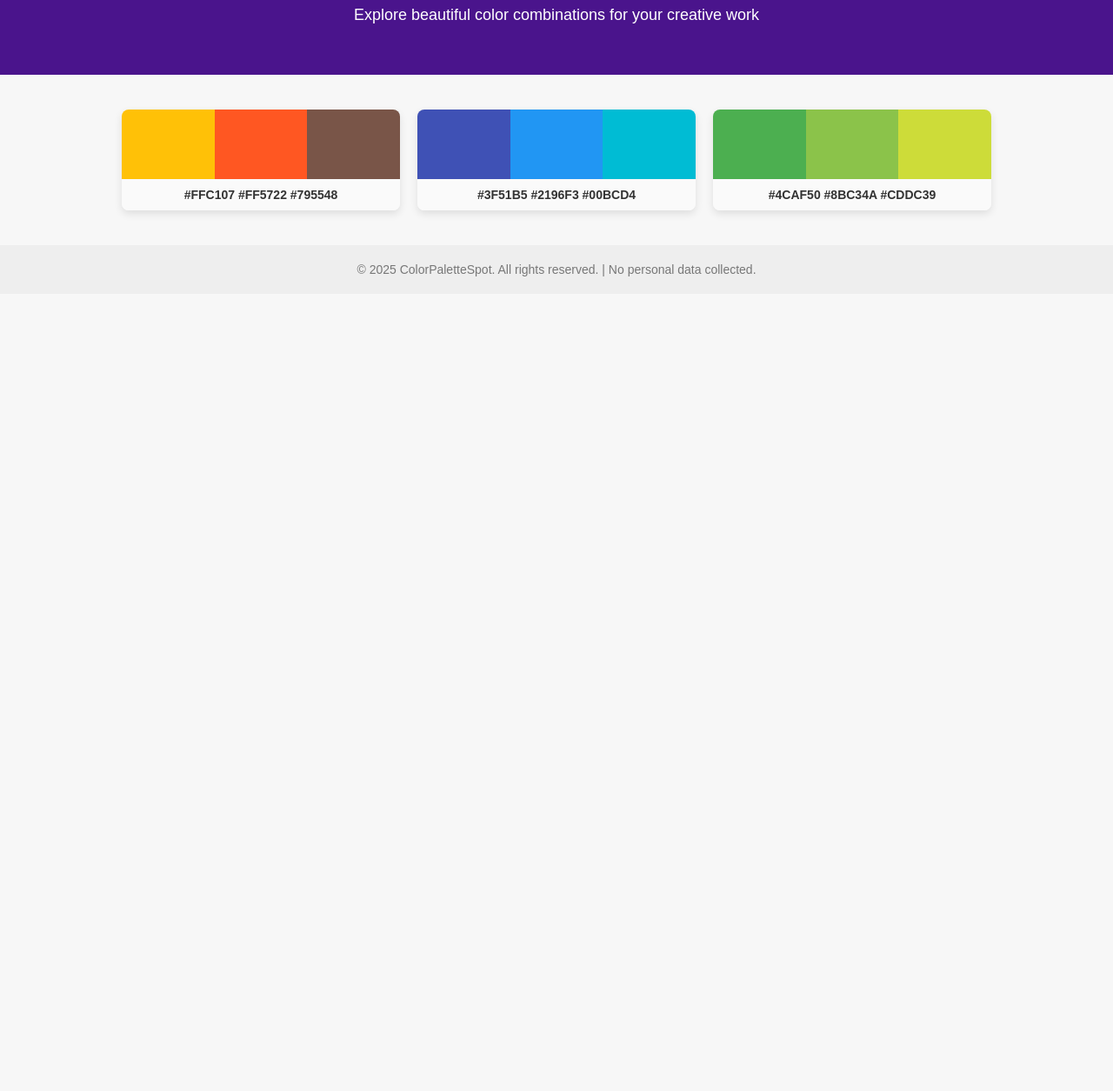
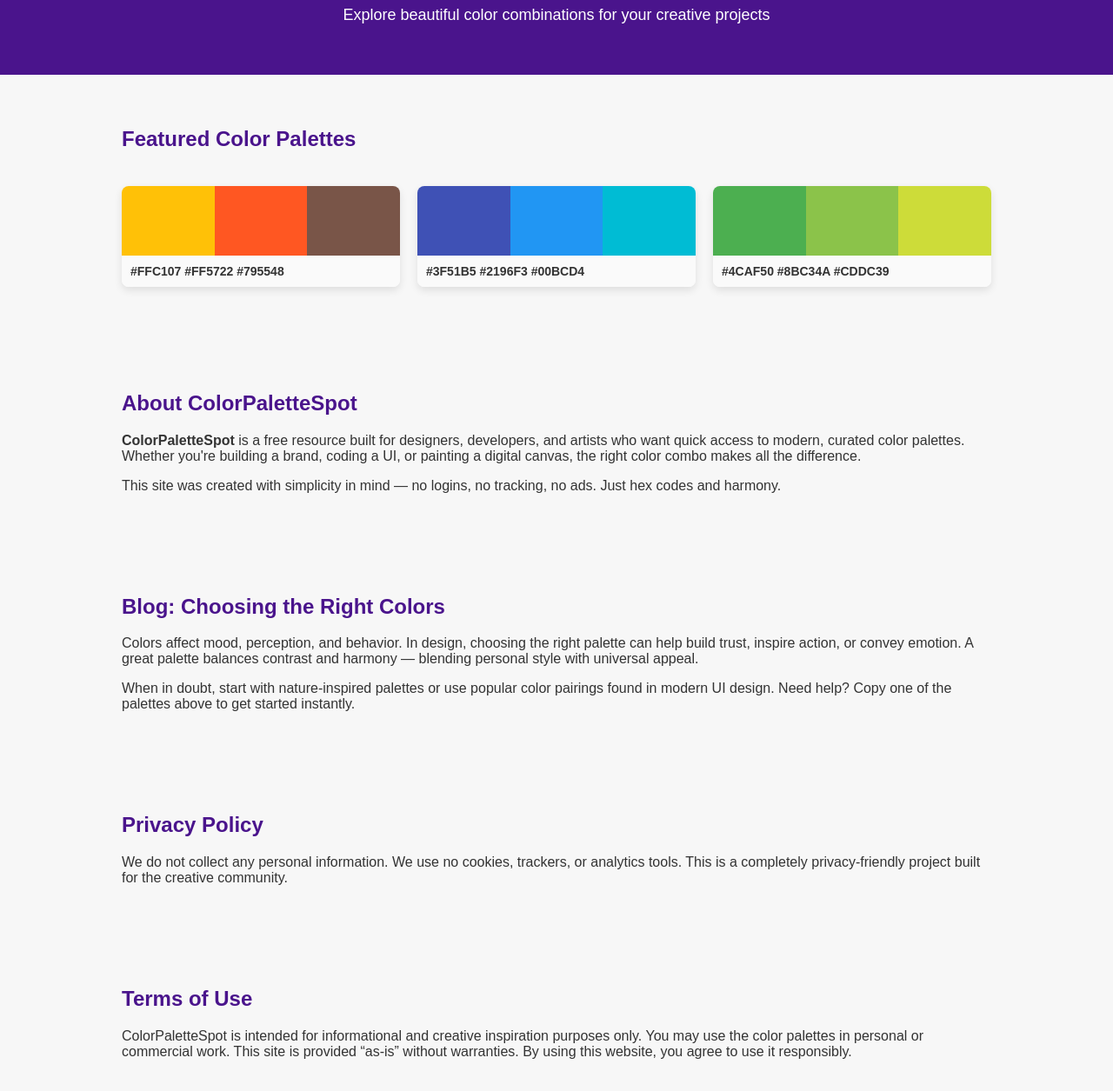
Before and after one commit to robert9868/colorpallet, a plain HTML site: page index.html in a window 1280 px wide. Shown: the part 85-1340 px from the top of the page at 87% size. Before the commit the page ends 800 px from the top, so only its background shows below. Drawn offline with Linux system fonts and the light colour scheme.

Commit message:
Update index.html

```diff
--- a/index.html
+++ b/index.html
@@ -3,10 +3,10 @@
 <head>
   <meta charset="UTF-8" />
   <meta name="viewport" content="width=device-width, initial-scale=1.0"/>
-  <meta name="description" content="Discover beautiful and modern color palettes for your design and development projects." />
-  <meta name="keywords" content="color palette, web design colors, hex codes, design inspiration, UI colors, branding palettes" />
+  <meta name="description" content="ColorPaletteSpot offers free curated color palettes and hex codes for designers, developers, and artists. No signup required." />
+  <meta name="keywords" content="color palette, hex code, design colors, web design, color schemes, ui colors, creative inspiration" />
   <meta name="author" content="ColorPaletteSpot" />
-  <title>ColorPaletteSpot – Free Color Palettes for Creatives</title>
+  <title>ColorPaletteSpot – Free Color Palettes & Design Inspiration</title>
   <style>
     body {
       font-family: Arial, sans-serif;
@@ -28,13 +28,17 @@
       margin-top: 10px;
       font-size: 18px;
     }
+    section {
+      padding: 40px 20px;
+      max-width: 1000px;
+      margin: auto;
+      text-align: left;
+    }
     .palette-grid {
       display: grid;
       grid-template-columns: repeat(auto-fit, minmax(220px, 1fr));
       gap: 20px;
-      padding: 40px 20px;
-      max-width: 1000px;
-      margin: auto;
+      padding: 20px 0;
     }
     .palette {
       background: white;
@@ -48,7 +52,6 @@
     .color {
       flex: 1;
       height: 80px;
-      position: relative;
       cursor: pointer;
     }
     .hex {
@@ -62,6 +65,10 @@
       padding: 20px;
       font-size: 14px;
       color: #777;
+      text-align: center;
+    }
+    h2 {
+      color: #4a148c;
     }
   </style>
   <script>
@@ -75,9 +82,11 @@
 
   <header>
     <h1>ColorPaletteSpot</h1>
-    <p>Explore beautiful color combinations for your creative work</p>
+    <p>Explore beautiful color combinations for your creative projects</p>
   </header>
 
+  <section>
+    <h2>Featured Color Palettes</h2>
     <div class="palette-grid">
       <div class="palette">
         <div class="colors">
@@ -87,7 +96,6 @@
         </div>
         <div class="hex">#FFC107 #FF5722 #795548</div>
       </div>
-
       <div class="palette">
         <div class="colors">
           <div class="color" style="background:#3F51B5" onclick="copyColor('#3F51B5')"></div>
@@ -96,7 +104,6 @@
         </div>
         <div class="hex">#3F51B5 #2196F3 #00BCD4</div>
       </div>
-
       <div class="palette">
         <div class="colors">
           <div class="color" style="background:#4CAF50" onclick="copyColor('#4CAF50')"></div>
@@ -105,12 +112,33 @@
         </div>
         <div class="hex">#4CAF50 #8BC34A #CDDC39</div>
       </div>
+    </div>
+  </section>
 
-    <!-- Add more palettes if you want -->
-  </div>
+  <section>
+    <h2>About ColorPaletteSpot</h2>
+    <p><strong>ColorPaletteSpot</strong> is a free resource built for designers, developers, and artists who want quick access to modern, curated color palettes. Whether you're building a brand, coding a UI, or painting a digital canvas, the right color combo makes all the difference.</p>
+    <p>This site was created with simplicity in mind — no logins, no tracking, no ads. Just hex codes and harmony.</p>
+  </section>
+
+  <section>
+    <h2>Blog: Choosing the Right Colors</h2>
+    <p>Colors affect mood, perception, and behavior. In design, choosing the right palette can help build trust, inspire action, or convey emotion. A great palette balances contrast and harmony — blending personal style with universal appeal.</p>
+    <p>When in doubt, start with nature-inspired palettes or use popular color pairings found in modern UI design. Need help? Copy one of the palettes above to get started instantly.</p>
+  </section>
+
+  <section>
+    <h2>Privacy Policy</h2>
+    <p>We do not collect any personal information. We use no cookies, trackers, or analytics tools. This is a completely privacy-friendly project built for the creative community.</p>
+  </section>
+
+  <section>
+    <h2>Terms of Use</h2>
+    <p>ColorPaletteSpot is intended for informational and creative inspiration purposes only. You may use the color palettes in personal or commercial work. This site is provided “as-is” without warranties. By using this website, you agree to use it responsibly.</p>
+  </section>
 
   <footer>
-    &copy; 2025 ColorPaletteSpot. All rights reserved. | No personal data collected.
+    &copy; 2025 ColorPaletteSpot. All rights reserved. | Built for creatives.
   </footer>
 
 </body>
```
Lines whose indentation alone changed are shown as unchanged.
